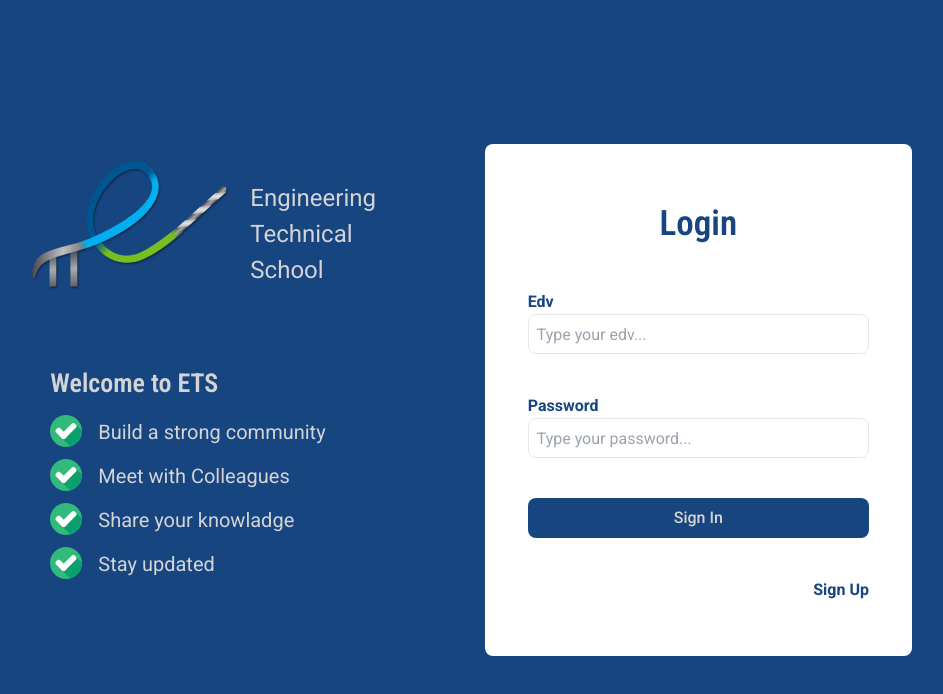
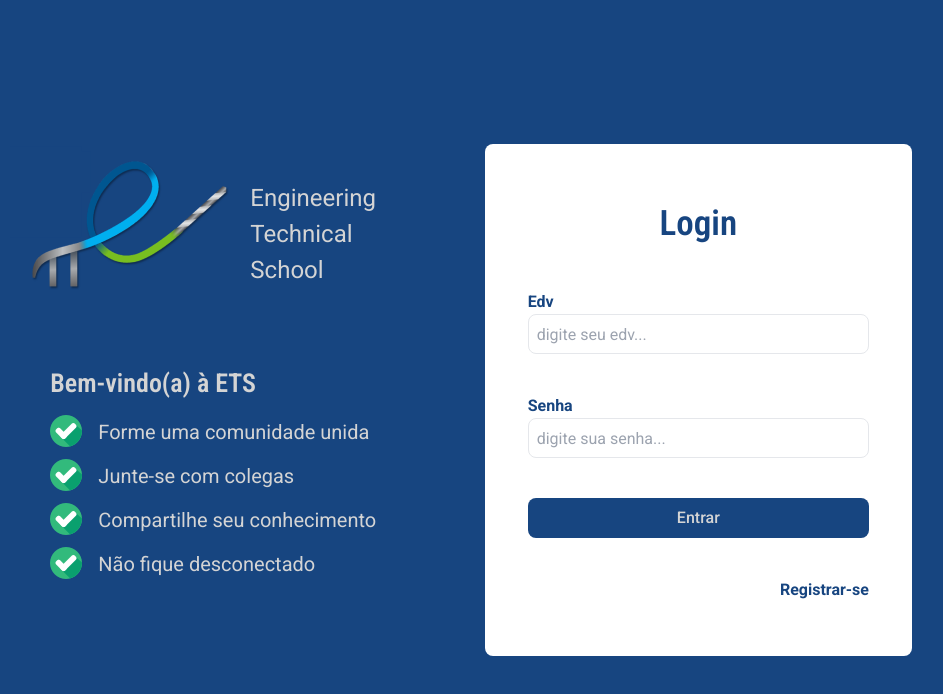
Before and after one commit to matiaszo/forum_ets_frontend, a Next.js app: page / in a window 1280 px wide. Shown: the top 694 px of the page, without its empty margins (179-1122 px from the left). Built offline with nearby package versions, Linux system fonts and the light colour scheme.

Commit message:
login and register translated

```diff
--- a/src/app/page.tsx
+++ b/src/app/page.tsx
@@ -79,22 +79,22 @@ export default function Home() {
           </h1>
         </div>
         <div className="flex flex-col gap-3 m-10">
-          <h1 className="font-robCondensed text-lessWhite text-[26px] font-semibold">Welcome to ETS</h1>
+          <h1 className="font-robCondensed text-lessWhite text-[26px] font-semibold">Bem-vindo(a) à ETS</h1>
           <div className="flex flex-row gap-4 items-end">
             <Image src={check} alt="check" />
-            <h3 className="font-robFont text-lessWhite text-[20px]">Build a strong community</h3>
+            <h3 className="font-robFont text-lessWhite text-[20px]">Forme uma comunidade unida</h3>
           </div>
           <div className="flex flex-row gap-4 items-end">
             <Image src={check} alt="check" />
-            <h3 className="font-robFont text-lessWhite text-[20px]">Meet with Colleagues</h3>
+            <h3 className="font-robFont text-lessWhite text-[20px]">Junte-se com colegas</h3>
           </div>
           <div className="flex flex-row gap-4 items-end">
             <Image src={check} alt="check" />
-            <h3 className="font-robFont text-lessWhite text-[20px]">Share your knowladge</h3>
+            <h3 className="font-robFont text-lessWhite text-[20px]">Compartilhe seu conhecimento</h3>
           </div>
           <div className="flex flex-row gap-4 items-end">
             <Image src={check} alt="check" />
-            <h3 className="font-robFont text-lessWhite text-[20px]">Stay updated</h3>
+            <h3 className="font-robFont text-lessWhite text-[20px]">Não fique desconectado</h3>
           </div>
         </div>
       </div>
@@ -108,20 +108,20 @@ export default function Home() {
             type="text"
             name="edv"
             className="font-robFont border rounded-[8px] w-[80%] h-10 p-2"
-            placeholder="Type your edv..."
+            placeholder="digite seu edv..."
             value={auth.edv}
             onChange={handleInputChange}
           />
         </div>
         <div className="w-[100%] flex flex-col items-center">
           <label htmlFor="password" className="font-robFont w-[80%] text-start font-bold text-blue1">
-            Password
+            Senha
           </label>
           <input
             type="password"
             name="password"
             className="font-robFont border rounded-[8px] w-[80%] h-10 p-2"
-            placeholder="Type your password..."
+            placeholder="digite sua senha..."
             value={auth.password}
             onChange={handleInputChange}
           />
@@ -130,10 +130,10 @@ export default function Home() {
           onClick={handleLogin}
           className="bg-blue1 w-[80%] p-2 text-lessWhite rounded-[8px] font-robFont text-center font-medium"
         >
-          Sign In
+          Entrar
         </button>
         <a href={ROUTES.register} className="font-robFont w-[80%] text-end font-bold text-blue1">
-          Sign Up
+          Registrar-se
         </a>
       </div>
     </div>
--- a/src/app/register/page.tsx
+++ b/src/app/register/page.tsx
@@ -60,23 +60,23 @@ export default function Register() {
           </h1>
         </div>
         <div className="flex flex-col gap-3 m-10">
-          <h1 className="font-robFont text-white text-[26px]">Welcome to ETS</h1>
+          <h1 className="font-robFont text-white text-[26px]">Bem-vindo(a) à ETS</h1>
           <div className="flex flex-row gap-4 items-end">
             <Image src={check} alt="check" />
-            <h3 className="font-robFont text-white text-[20px]">Start your career</h3>
+            <h3 className="font-robFont text-white text-[20px]">Começe sua carreira aqui</h3>
           </div>
           {/* Outros elementos omitidos por brevidade */}
         </div>
       </div>
       <div className={style.secondDiv}>
-        <h1 className="font-robFont text-blue0 font-bold text-[35px]">Register</h1>
+        <h1 className="font-robFont text-blue0 font-bold text-[35px]">Registrar-se</h1>
         <div className="w-[100%] flex flex-col items-center">
           <label className="font-robFont w-[80%] text-start font-bold text-blue0">Edv</label>
           <input
             type="text"
             name="edv"
             className="font-robFont border rounded-[8px] w-[80%] h-10 p-2"
-            placeholder="type your edv..."
+            placeholder="digite seu edv..."
             value={formData.edv}
             onChange={handleInputChange}
           />
@@ -87,7 +87,7 @@ export default function Register() {
             type="text"
             name="name"
             className="font-robFont border rounded-[8px] w-[80%] h-10 p-2"
-            placeholder="type your name..."
+            placeholder="digite seu name..."
             value={formData.name}
             onChange={handleInputChange}
           />
@@ -98,7 +98,7 @@ export default function Register() {
             type="email"
             name="email"
             className="font-robFont border rounded-[8px] w-[80%] h-10 p-2"
-            placeholder="type your email..."
+            placeholder="digite seu email..."
             value={formData.email}
             onChange={handleInputChange}
           />
@@ -109,7 +109,7 @@ export default function Register() {
             type="password"
             name="password"
             className="font-robFont border rounded-[8px] w-[80%] h-10 p-2"
-            placeholder="type your pass..."
+            placeholder="digite sua senha..."
             value={formData.password}
             onChange={handleInputChange}
           />
@@ -118,10 +118,10 @@ export default function Register() {
           onClick={handleRegister}
           className="bg-blue1 w-[80%] p-2 text-white rounded-[8px] font-robFont"
         >
-          Sign Up
+          Registrar-se
         </button>
         <a href={ROUTES.login} className="font-robFont w-[80%] text-end font-bold text-blue0">
-          Sign In
+          Login
         </a>
       </div>
     </div>
```
